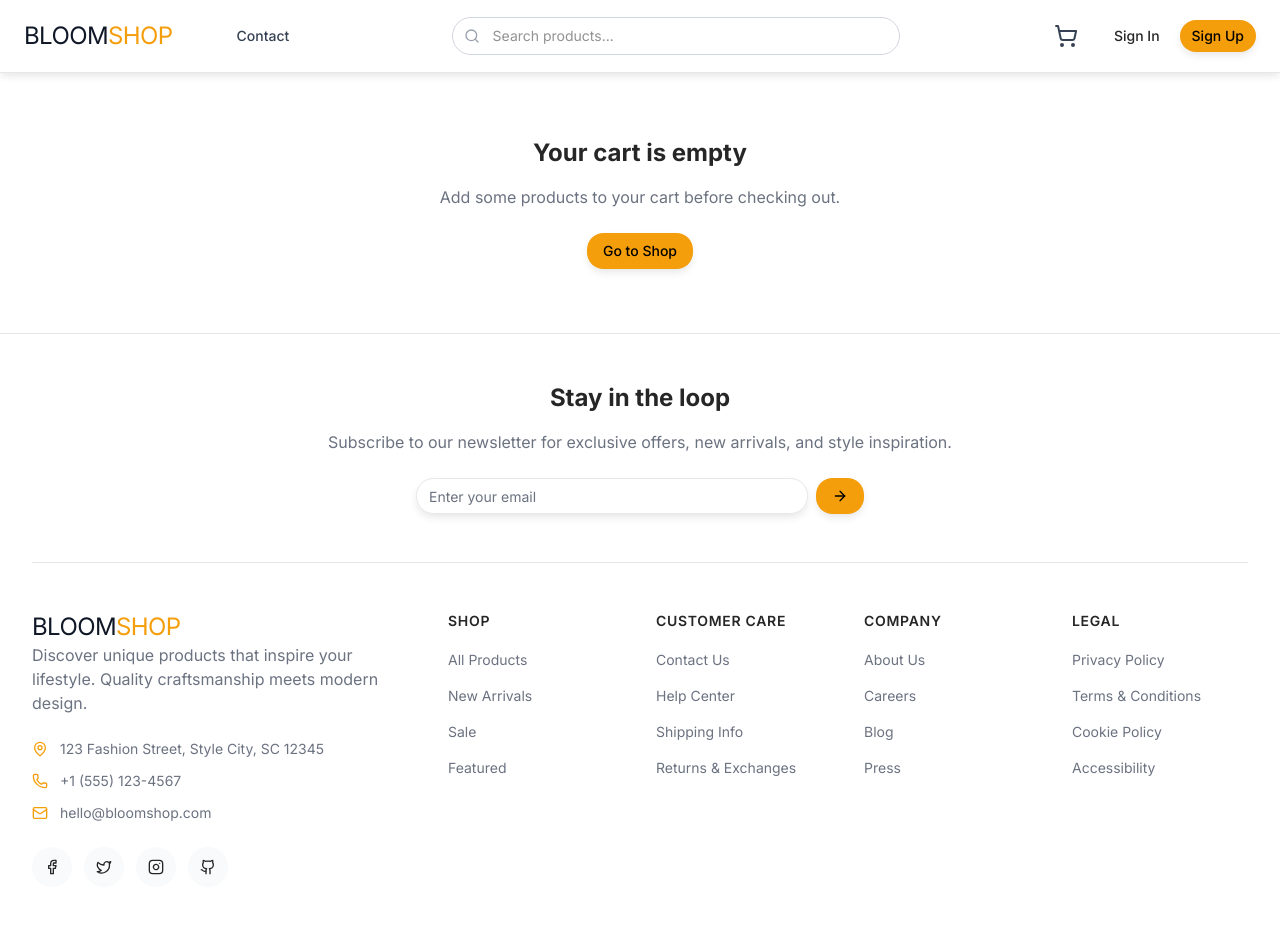
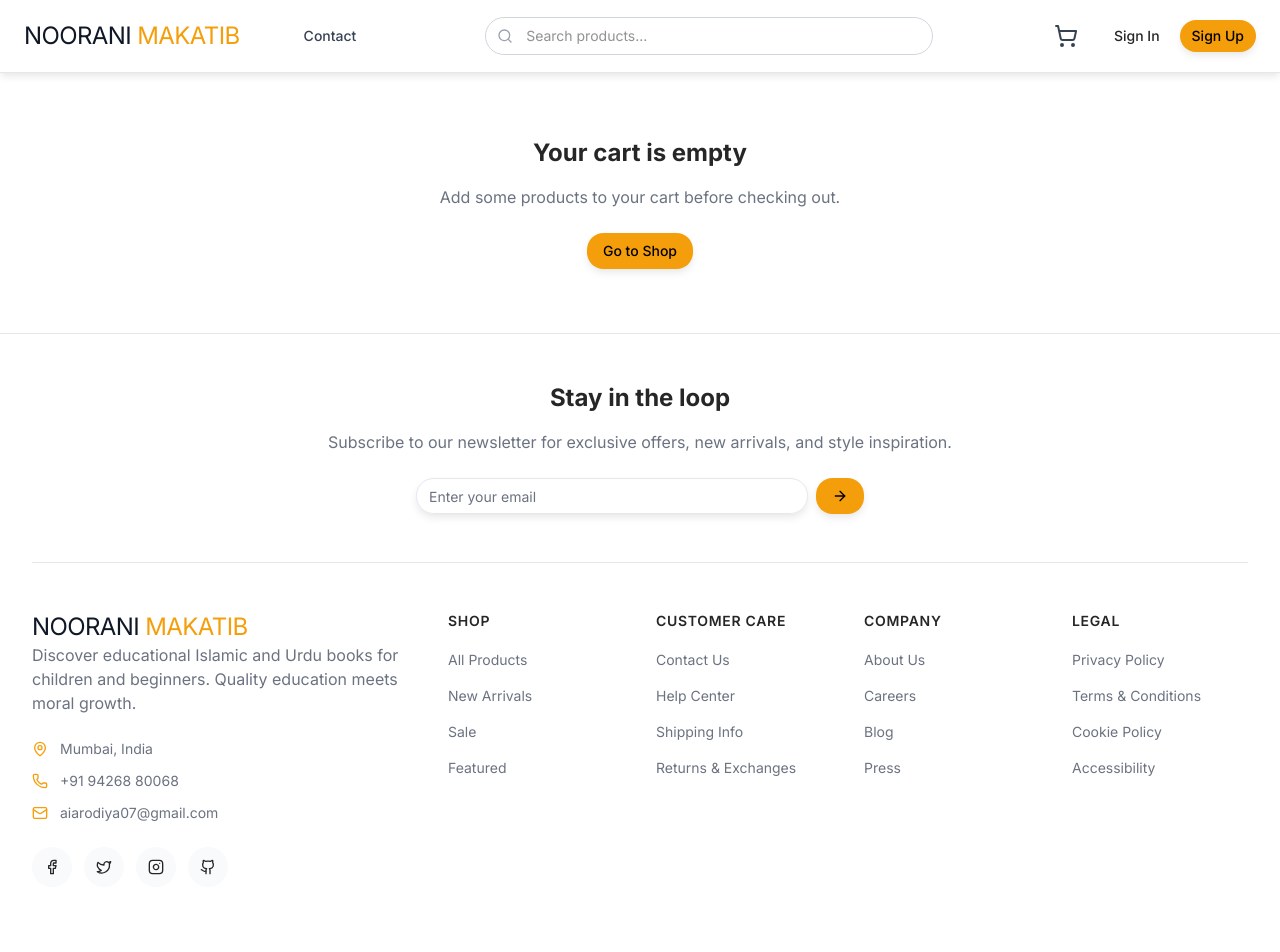
Before and after one commit to Adnanarodiya/e-commerce-web, a Next.js app: page /checkout in a window 1280 px wide. Shown: the top 952 px of the page. Built offline with nearby package versions, Linux system fonts and the light colour scheme.

Commit message:
feat: implement application layout, order summary, footer, and shell pages for checkout and contact

```diff
--- a/app/checkout/page.tsx
+++ b/app/checkout/page.tsx
@@ -36,9 +36,10 @@ export default function Checkout() {
     (sum, item) => sum + item.price * item.quantity,
     0
   );
+  const discount = subtotal >= 5000 ? subtotal * 0.10 : 0;
+  const discountedSubtotal = subtotal - discount;
   const shipping = subtotal > 50 ? 0 : 9.99;
-  const tax = subtotal * 0.08;
-  const total = subtotal + shipping + tax;
+  const total = discountedSubtotal + shipping;
 
   const handleInputChange = (e: React.ChangeEvent<HTMLInputElement>) => {
     const { name, value } = e.target;
@@ -91,7 +92,7 @@ export default function Checkout() {
     await new Promise((resolve) => setTimeout(resolve, 1500));
 
     // Generate random Order ID
-    const randomOrderId = "BLOOM-" + Math.floor(100000 + Math.random() * 900000);
+    const randomOrderId = "NM-" + Math.floor(100000 + Math.random() * 900000);
     setOrderId(randomOrderId);
     setAmountPaid(total);
     setSelectedPaymentMethod(paymentMethod);
@@ -449,15 +450,17 @@ export default function Checkout() {
                   <span>Subtotal</span>
                   <span className="font-medium text-foreground">₹{subtotal.toFixed(2)}</span>
                 </div>
+                {discount > 0 && (
+                  <div className="flex justify-between text-sm text-green-600 font-semibold">
+                    <span>10% Instant Discount</span>
+                    <span>-₹{discount.toFixed(2)}</span>
+                  </div>
+                )}
                 <div className="flex justify-between text-muted-foreground">
                   <span>Shipping</span>
                   <span className="font-medium text-foreground">
                     {shipping === 0 ? "Free" : `₹${shipping.toFixed(2)}`}
                   </span>
-                </div>
-                <div className="flex justify-between text-muted-foreground">
-                  <span>Tax</span>
-                  <span className="font-medium text-foreground">₹{tax.toFixed(2)}</span>
                 </div>
                 <Separator className="my-2" />
                 <div className="flex justify-between text-base font-semibold">
--- a/app/contact/page.tsx
+++ b/app/contact/page.tsx
@@ -55,19 +55,19 @@ export default function Contact() {
     {
       icon: Mail,
       title: "Email Us",
-      details: ["hello@bloomshop.com", "support@bloomshop.com"],
+      details: ["aiarodiya07@gmail.com", "support@nooranimakatib.com"],
       description: "Send us an email anytime",
     },
     {
       icon: Phone,
       title: "Call Us",
-      details: ["+1 (555) 123-4567", "+1 (555) 987-6543"],
-      description: "Mon-Fri from 8am to 5pm",
+      details: ["+91 94268 80068"],
+      description: "Available from 8am to 8pm",
     },
     {
       icon: MapPin,
       title: "Visit Us",
-      details: ["123 Fashion Street", "Style City, SC 12345"],
+      details: ["Mumbai, India"],
       description: "Come say hello at our office",
     },
     {
--- a/app/layout.tsx
+++ b/app/layout.tsx
@@ -12,7 +12,7 @@ const inter = Inter({
 });
 
 export const metadata: Metadata = {
-  title: "Bloom Book Shop",
+  title: "Noorani Makatib",
   description:
     "Discover a wide selection of educational Islamic and Urdu books for children and beginners. Enjoy fast delivery and secure payments.",
 };
--- a/components/cart/OrderSummary.tsx
+++ b/components/cart/OrderSummary.tsx
@@ -15,9 +15,10 @@ export default function OrderSummary() {
     (sum, item) => sum + item.price * item.quantity,
     0
   );
+  const discount = subtotal >= 5000 ? subtotal * 0.10 : 0;
+  const discountedSubtotal = subtotal - discount;
   const shipping = subtotal > 50 ? 0 : 9.99;
-  const tax = subtotal * 0.08;
-  const total = subtotal + shipping + tax;
+  const total = discountedSubtotal + shipping;
   const itemCount = cart.reduce((sum, item) => sum + item.quantity, 0);
 
   return (
@@ -35,6 +36,13 @@ export default function OrderSummary() {
             <span className="font-medium">₹{subtotal.toFixed(2)}</span>
           </div>
 
+          {discount > 0 && (
+            <div className="flex justify-between text-sm text-green-600 font-semibold">
+              <span>10% Instant Discount</span>
+              <span>-₹{discount.toFixed(2)}</span>
+            </div>
+          )}
+
           <div className="flex justify-between text-sm">
             <span className="text-muted-foreground">Shipping</span>
             <span className="font-medium">
@@ -46,11 +54,6 @@ export default function OrderSummary() {
                 `₹${shipping.toFixed(2)}`
               )}
             </span>
-          </div>
-
-          <div className="flex justify-between text-sm">
-            <span className="text-muted-foreground">Tax</span>
-            <span className="font-medium">₹{tax.toFixed(2)}</span>
           </div>
 
           <Separator />
--- a/components/layout/Footer.tsx
+++ b/components/layout/Footer.tsx
@@ -115,27 +115,26 @@ export default function Footer() {
               <Link
                 className="text-2xl tracking-tight text-gray-900 hover:text-gray-700 transition-colors"
                 href="/"
-                aria-label="BloomShop Home"
+                aria-label="Noorani Makatib Home"
               >
-                BLOOM<span className="text-primary">SHOP</span>
+                NOORANI<span className="text-primary"> MAKATIB</span>
               </Link>
               <p className="text-muted-foreground mb-6 max-w-sm">
-                Discover unique products that inspire your lifestyle. Quality
-                craftsmanship meets modern design.
+                Discover educational Islamic and Urdu books for children and beginners. Quality education meets moral growth.
               </p>
 
               <div className="space-y-3">
                 <div className="flex items-center gap-3 text-sm text-muted-foreground">
                   <MapPin className="h-4 w-4 text-primary" />
-                  <span>123 Fashion Street, Style City, SC 12345</span>
+                  <span>Mumbai, India</span>
                 </div>
                 <div className="flex items-center gap-3 text-sm text-muted-foreground">
                   <Phone className="h-4 w-4 text-primary" />
-                  <span>+1 (555) 123-4567</span>
+                  <span>+91 94268 80068</span>
                 </div>
                 <div className="flex items-center gap-3 text-sm text-muted-foreground">
                   <Mail className="h-4 w-4 text-primary" />
-                  <span>hello@bloomshop.com</span>
+                  <span>aiarodiya07@gmail.com</span>
                 </div>
               </div>
 
@@ -185,7 +184,7 @@ export default function Footer() {
 
         <div className="py-6 flex flex-col md:flex-row justify-between items-center gap-4">
           <div className="flex items-center gap-2 text-sm text-muted-foreground">
-            <span>© 2025 BloomShop™. Made with</span>
+            <span>© 2026 Noorani Makatib™. Made with</span>
             <Heart className="h-4 w-4 text-red-500 fill-current" />
             <span>All Rights Reserved.</span>
           </div>
--- a/components/layout/Header.tsx
+++ b/components/layout/Header.tsx
@@ -56,9 +56,9 @@ export default function Header() {
             <Link
               className="text-2xl tracking-tight text-gray-900 hover:text-gray-700 transition-colors"
               href="/"
-              aria-label="BloomShop Home"
+              aria-label="Noorani Makatib Home"
             >
-              BLOOM<span className="text-primary">SHOP</span>
+              NOORANI<span className="text-primary"> MAKATIB</span>
             </Link>
 
             <nav
```
